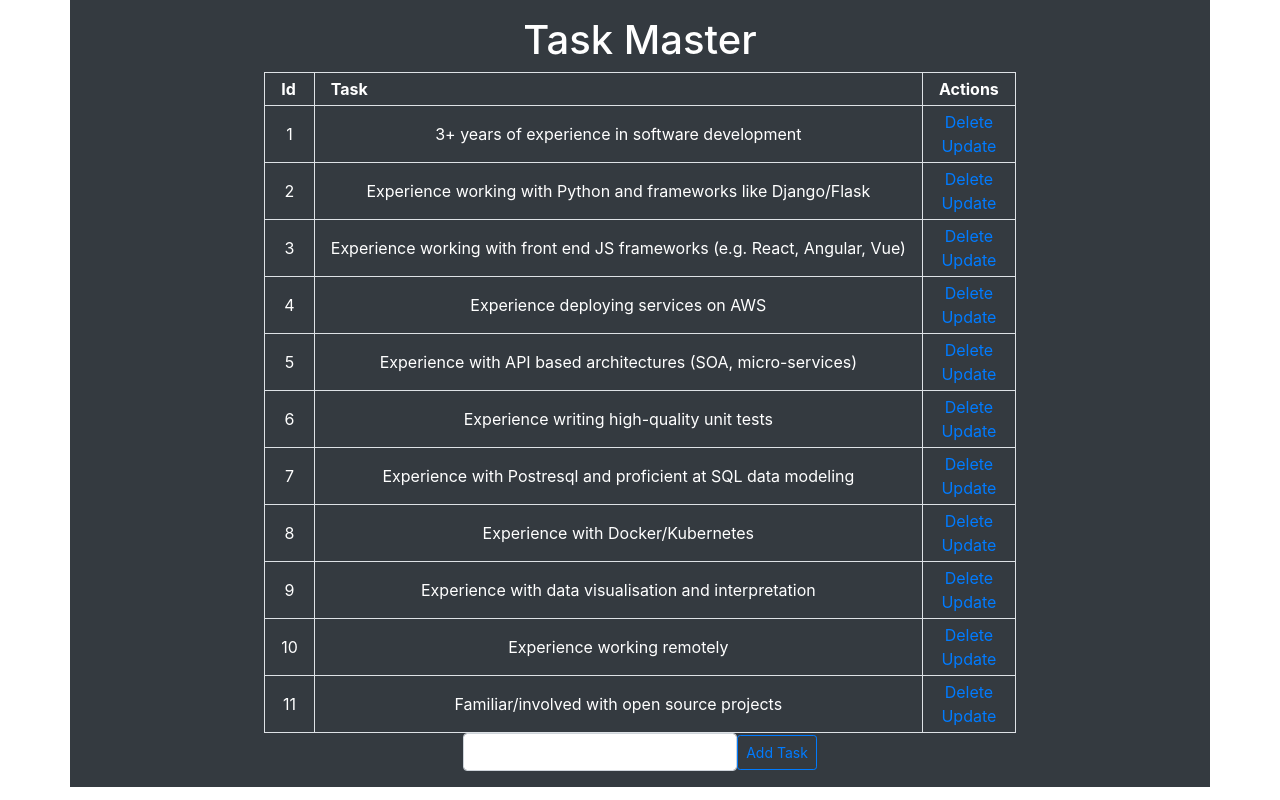
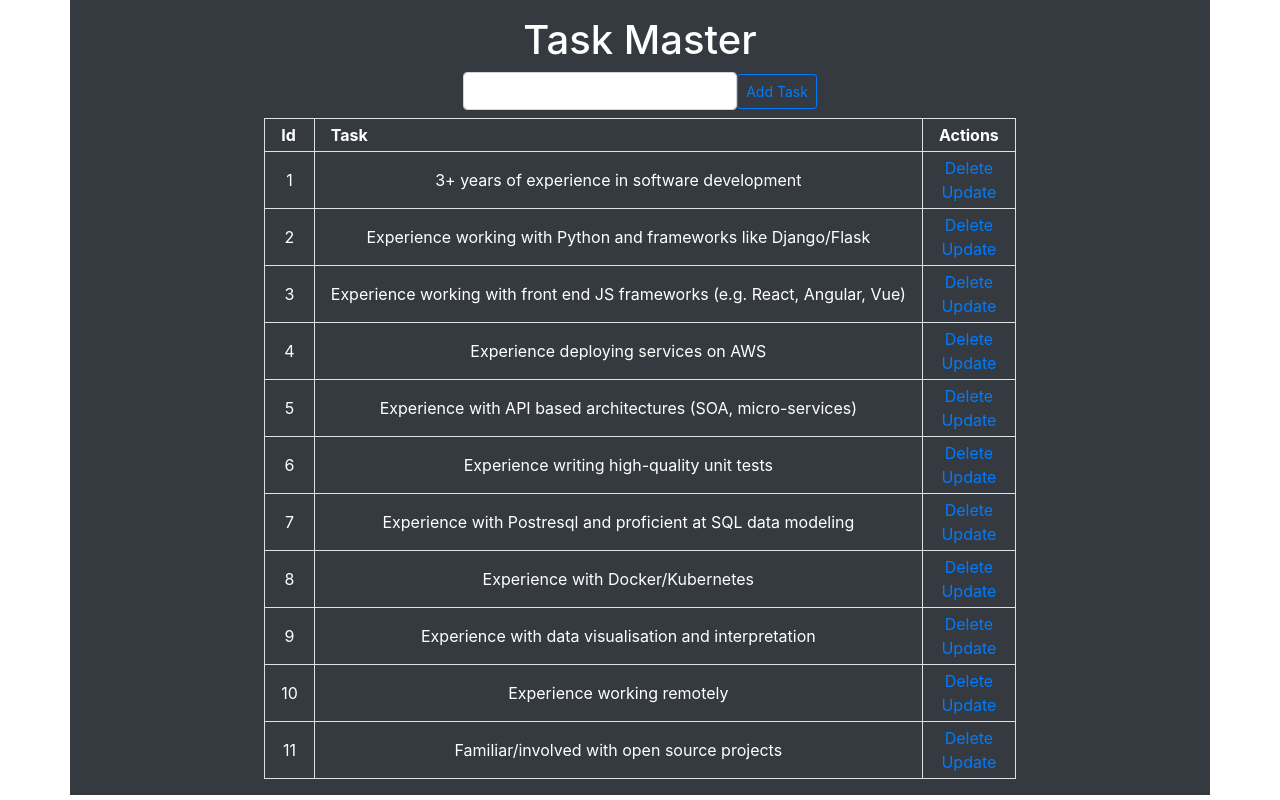
Before and after one commit to vishalKumarSharma16/FlaskInto, a Flask app: page / in a window 1280 px wide. Run offline with Flask 2, Linux system fonts and the light colour scheme; data comes from the database, SQL or seed files in the repository; both versions use the stored data as it was after the commit; some libraries are stand-ins or nearby versions.

Commit message:
little modification

```diff
--- a/app.py
+++ b/app.py
@@ -62,4 +62,4 @@ def update(id):
     else:
         return render_template('update.html', task=task)
 if __name__ == "__main__":
-    app.run(debug=True)
+    app.run(host="0.0.0.0", debug=True)
--- a/templates/index.html
+++ b/templates/index.html
@@ -6,10 +6,16 @@
 
 {% block section %}
     <h1 class="text-center">Task Master</h1>
+    <form action="/" method="POST" class="form-inline justify-content-center">
+        <div class="form-group">
+        <input type="text" name="content" id="content" class="form-control">
+        <input type="submit" value="Add Task" class="form-control btn btn-sm btn-outline-primary">
+    </div>
+    </form>
     {% if tasks|length < 1 %}
     <h2 class="text-center">There is no tasks here. Create one below:</h2>
     {% else %}
-    <div class="table-responsive">
+    <div class="table-responsive mt-2">
     <table class="table-stripped table-bordered table-hover mx-auto">
         <tr>
             <th class="px-3 py-1">Id</th>
@@ -32,12 +38,7 @@
     </table>
 </div>
 {% endif %}
-    <form action="/" method="POST" class="form-inline justify-content-center">
-        <div class="form-group">
-        <input type="text" name="content" id="content" class="form-control">
-        <input type="submit" value="Add Task" class="form-control btn btn-sm btn-outline-primary">
-    </div>
-    </form>
+
 
 
 {% endblock %}
```
Also changed, not shown: test.db.
